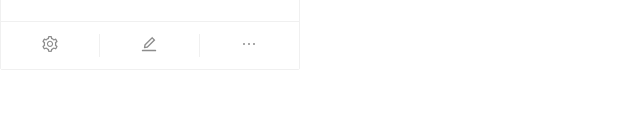
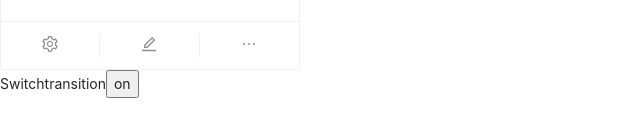
Before and after one commit to thornsh/react-axios-study, a React (Create React App) app: page / in a window 1280 px wide. Shown: the part 349-486 px from the top of the page, without its empty margins (0-640 px from the left). Built offline with nearby package versions, Linux system fonts and the light colour scheme; no server answers.

Commit message:
Switchtransiton的使用

```diff
--- a/src/App.js
+++ b/src/App.js
@@ -2,6 +2,7 @@ import React, { PureComponent } from 'react'
 import axios from 'axios'
 
 import Csstransition from './transition/Csstransition'
+import Switchtransition from './transition/Switchtransition'
 
 export default class App extends PureComponent {
   constructor(){
@@ -38,6 +39,7 @@ export default class App extends PureComponent {
       <div>
         ccc
         <Csstransition/>
+        <Switchtransition/>
       </div>
     )
   }
--- /dev/null
+++ b/src/transition/Switchtransition.css
@@ -0,0 +1,15 @@
+.btn-enter{
+  opacity: 0;
+}
+.btn-enter-active{
+  opacity: 1;
+  transition: opacity 300ms;
+}
+
+.btn-exit{
+  opacity: 1;
+}
+.btn-exit-active{
+  opacity: 0;
+  transition: opacity 300ms;
+}
--- /dev/null
+++ b/src/transition/Switchtransition.js
@@ -0,0 +1,33 @@
+import React, { PureComponent } from 'react'
+
+import { CSSTransition, SwitchTransition } from 'react-transition-group'
+
+import './Switchtransition.css'
+
+export default class Switchtransition extends PureComponent {
+  constructor(){
+    super();
+
+    this.state = {
+      isOn:true
+    }
+  }
+  render() {
+    const {isOn} = this.state;
+    return (
+      <div>
+        Switchtransition
+        <SwitchTransition mode="in-out">{/*默认out-in*/}
+          <CSSTransition key={isOn ? "on" : "off"}
+                         classNames="btn"
+                         timeout={300}
+          >
+            <button onClick = {e=>this.setState({isOn:!isOn})}>
+              {isOn ? "on" : "off"}
+            </button>
+          </CSSTransition>
+        </SwitchTransition>
+      </div>
+    )
+  }
+}
```
Also changed, not shown: 1 other file (tests, documents, lock files or other folders).
